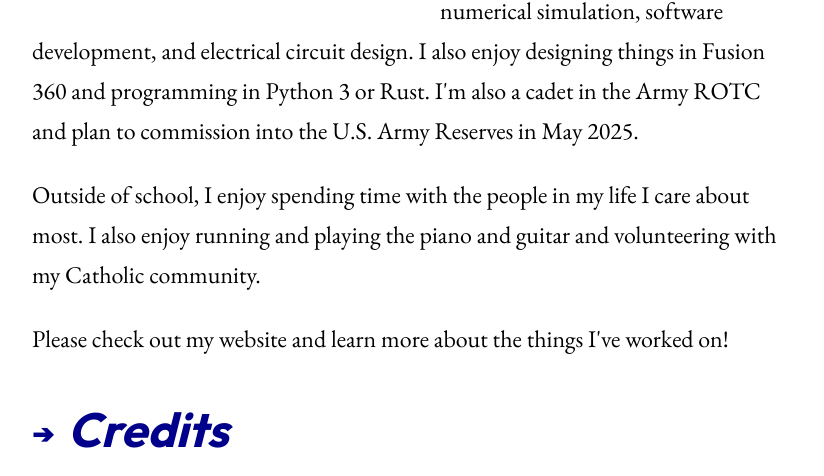
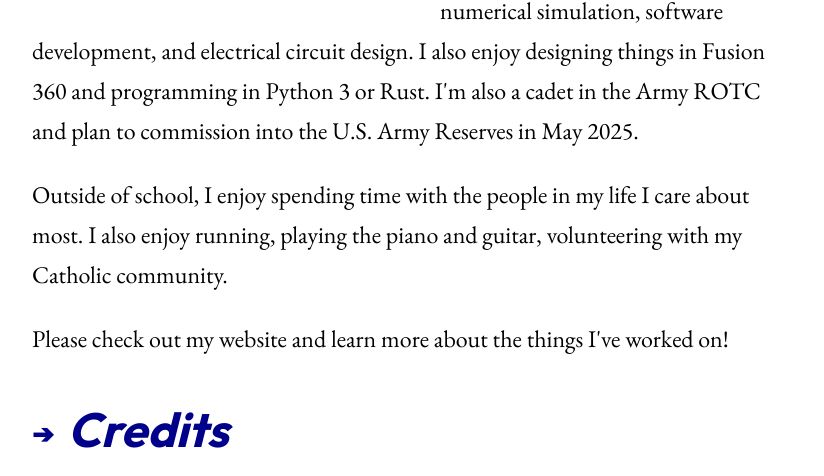
Before and after one commit to hobbsbros/personal-website, a plain HTML site: page about.html in a window 1280 px wide. Shown: the part 724-1200 px from the top of the page, without its empty margins (224-1048 px from the left). Drawn offline with nearby package versions, Linux system fonts and the light colour scheme.

Commit message:
Update 'About' page again

```diff
--- a/about.html
+++ b/about.html
@@ -23,7 +23,7 @@
 
 <p>Hello!  My name is Joseph Hobbs and I am a junior undergraduate at MIT (class of 2025) studying Aerospace Engineering (known among MIT students as Course 16).
 <p>Academically, I have special interest in aerodynamics, structural mechanics, numerical simulation, software development, and electrical circuit design.  I also enjoy designing things in Fusion 360 and programming in Python 3 or Rust.  I'm also a cadet in the Army ROTC and plan to commission into the U.S. Army Reserves in May 2025.
-<p>Outside of school, I enjoy spending time with the people in my life I care about most.  I also enjoy running and playing the piano and guitar and volunteering with my Catholic community.
+<p>Outside of school, I enjoy spending time with the people in my life I care about most.  I also enjoy running, playing the piano and guitar, volunteering with my Catholic community.
 <p>Please check out my website and learn more about the things I've worked on!<h2>Credits</h2><h3>Fonts</h3>
 <p>The <a href="https://fonts.google.com/specimen/Outfit/about">Outfit</a> font was designed by Smartsheet Inc. and Rodrigo Fuenzalida and is used under the <a href="https://openfontlicense.org/">Open Font License</a> .
 <p>The <a href="https://fonts.google.com/specimen/EB+Garamond/about">EB Garamond</a> font was designed by Georg Duffner and Octavio Pardo and is also used under the <a href="https://openfontlicense.org/">Open Font License</a> .
```
Also changed, not shown: about.txt.
